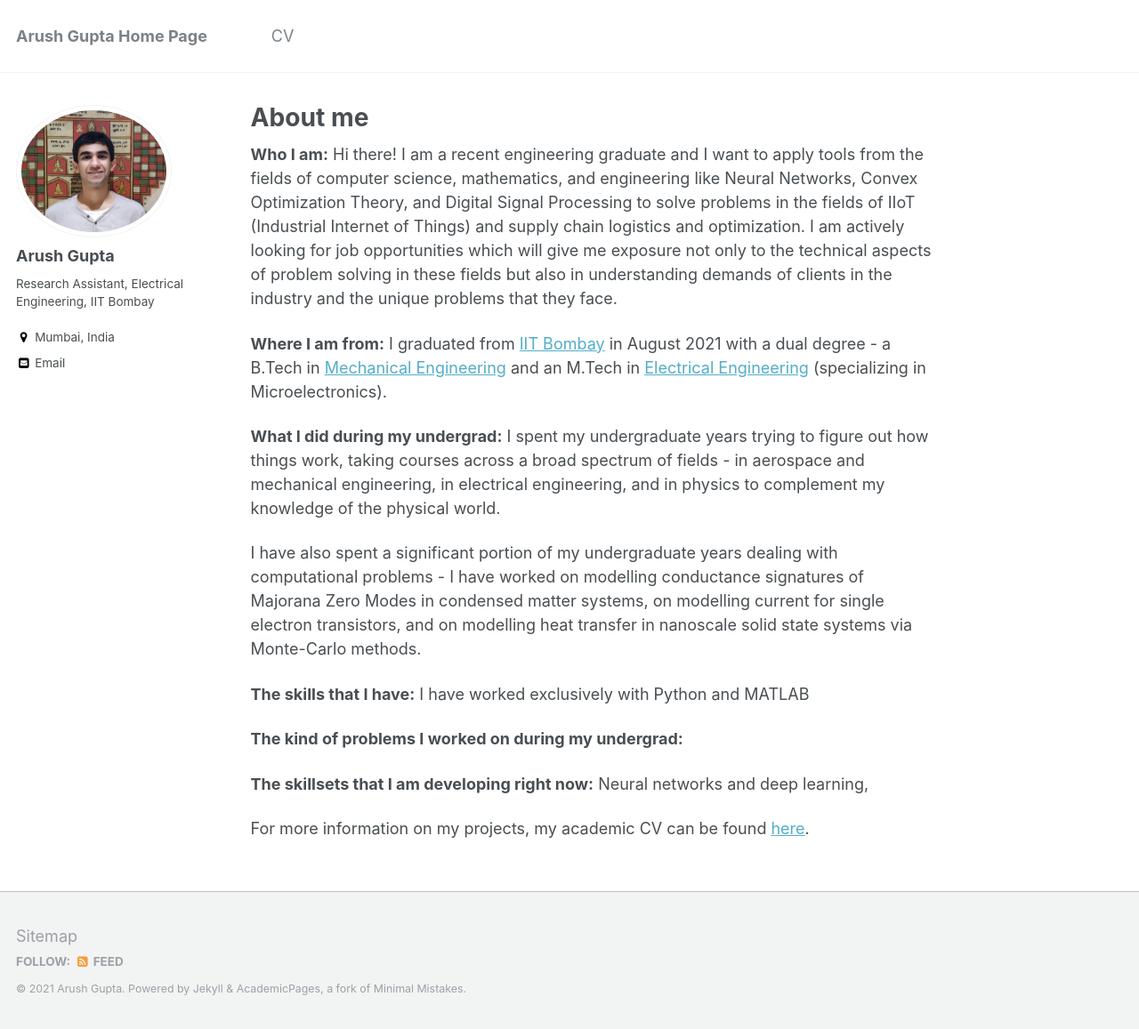
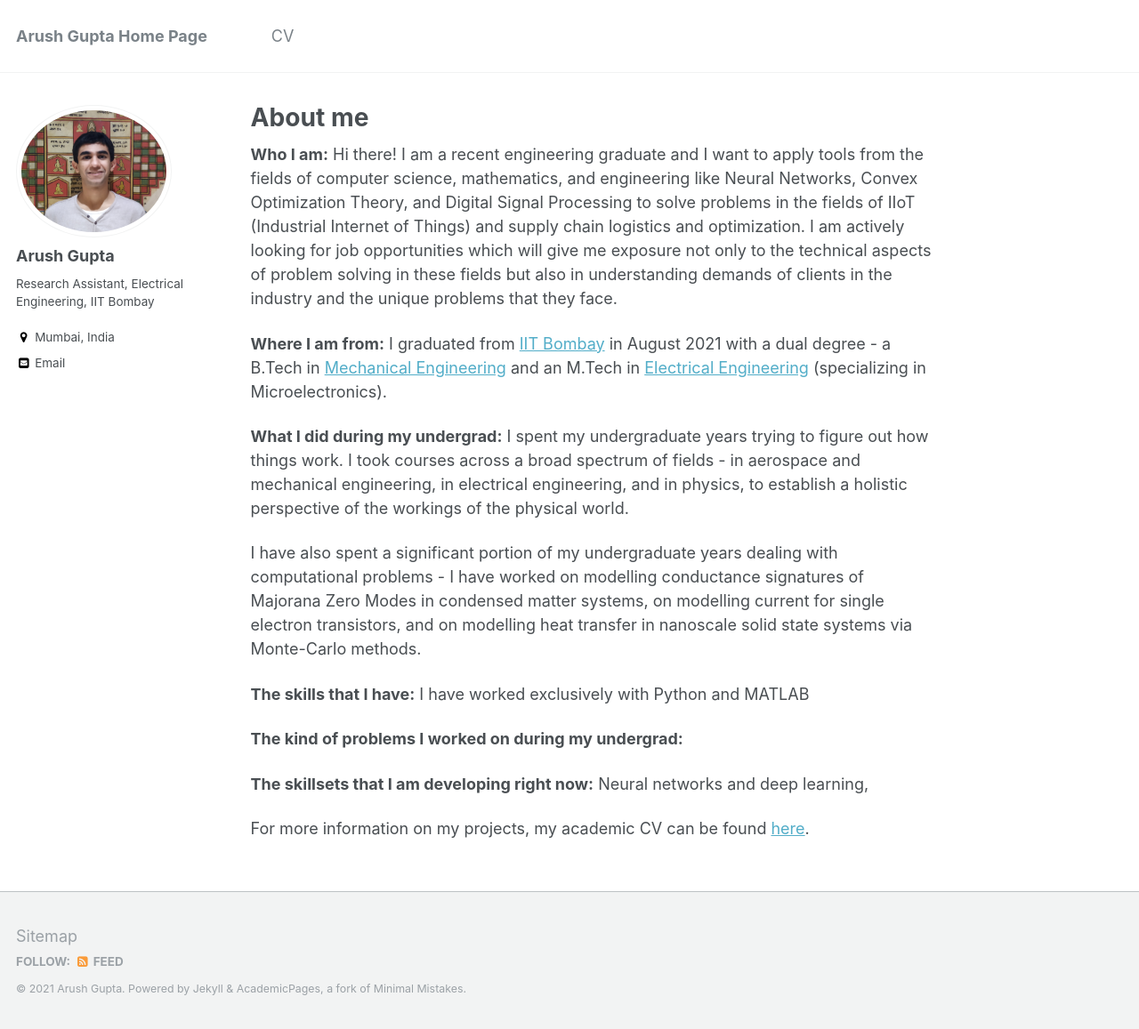
Before and after one commit to arush-gupta/arush-gupta.github.io, a Jekyll site: the page built from _pages/about.md, in a window 1280 px wide and 1157 px high. Shown: the whole window at 89% size. Built offline with Jekyll 4.4.1, drawn with Linux system fonts in a browser that asks for light colours.

Commit message:
Update about.md

```diff
--- a/_pages/about.md
+++ b/_pages/about.md
@@ -20,7 +20,7 @@ A problem that has caught my eye in recent times is that of the use of machine l
 I graduated from [IIT Bombay](https://www.iitb.ac.in) in August 2021 with a dual degree - a B.Tech in [Mechanical Engineering](https://www.me.iitb.ac.in) and an M.Tech in [Electrical Engineering](https://www.ee.iitb.ac.in/web) (specializing in Microelectronics).
 
 **What I did during my undergrad:**
-I spent my undergraduate years trying to figure out how things work, taking courses across a broad spectrum of fields - in aerospace and mechanical engineering, in electrical engineering, and in physics to complement my knowledge of the physical world.
+I spent my undergraduate years trying to figure out how things work. I took courses across a broad spectrum of fields - in aerospace and mechanical engineering, in electrical engineering, and in physics, to establish a holistic perspective of the workings of the physical world.
 
 I have also spent a significant portion of my undergraduate years dealing with computational problems - I have worked on modelling conductance signatures of Majorana Zero Modes in condensed matter systems, on modelling current for single electron transistors, and on modelling heat transfer in nanoscale solid state systems via Monte-Carlo methods.
 
```
